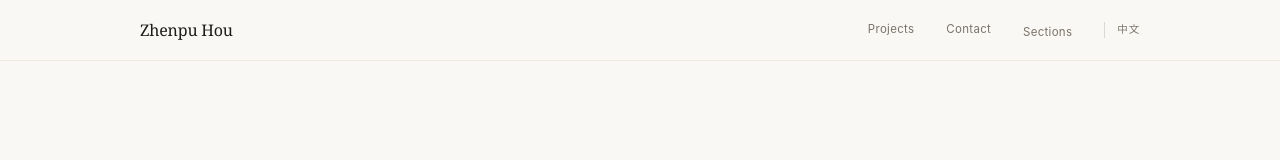
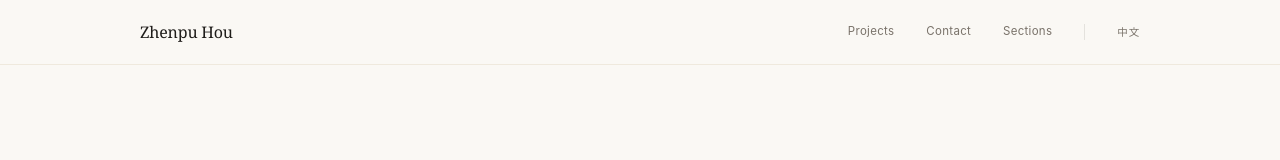
Before and after one commit to Howard-Hou-zhenpu/portfolio, a React (Vite) app: page / in a window 1280 px wide. Shown: the top 160 px of the page. Built offline with nearby package versions, Linux system fonts and the light colour scheme.

Commit message:
Header alignment: unified h-16, leading-none, consistent gap-8, separator

```diff
--- a/src/components/layout/Header.tsx
+++ b/src/components/layout/Header.tsx
@@ -37,52 +37,38 @@ export function Header() {
 
   useEffect(() => {
     if (!indexOpen) return;
-
-    function handleClickOutside(e: MouseEvent) {
-      if (
-        indexRef.current &&
-        !indexRef.current.contains(e.target as Node)
-      ) {
-        setIndexOpen(false);
-      }
-    }
     function handleEscape(e: KeyboardEvent) {
       if (e.key === "Escape") setIndexOpen(false);
     }
-
-    document.addEventListener("mousedown", handleClickOutside);
     document.addEventListener("keydown", handleEscape);
-    return () => {
-      document.removeEventListener("mousedown", handleClickOutside);
-      document.removeEventListener("keydown", handleEscape);
-    };
+    return () => document.removeEventListener("keydown", handleEscape);
   }, [indexOpen]);
 
   return (
     <header className="sticky top-0 z-50 bg-canvas/90 backdrop-blur-md border-b border-line-soft">
-      <div className="max-w-content mx-auto px-6 md:px-10 h-14 md:h-[3.75rem] flex items-center justify-between gap-4">
+      <div className="max-w-content mx-auto px-6 md:px-10 flex h-16 items-center justify-between">
         <a
           href="#top"
-          className="flex items-baseline gap-0 hover:opacity-80 transition-opacity shrink-0"
+          className="inline-flex items-center hover:opacity-80 transition-opacity shrink-0"
         >
-          <span className="font-serif text-[15px] md:text-base text-ink tracking-tightish">
+          <span className="font-serif text-[15px] md:text-base leading-none text-ink tracking-tightish">
             {siteConfig.name}
           </span>
         </a>
 
-        <nav className="hidden md:flex items-center gap-x-6 lg:gap-x-8">
+        <nav className="hidden md:flex items-center gap-8">
           {desktopNavKeys.map((item) => (
             <a
               key={item.href}
               href={item.href}
-              className="text-[11.5px] text-muted hover:text-accent transition-colors font-sans tracking-wide"
+              className="inline-flex items-center h-8 text-[11.5px] leading-none text-muted hover:text-accent transition-colors font-sans tracking-wide"
             >
               {t(item.key)}
             </a>
           ))}
 
           <div
-            className="relative"
+            className="relative inline-flex items-center"
             ref={indexRef}
             onMouseEnter={() => setIndexOpen(true)}
             onMouseLeave={() => setIndexOpen(false)}
@@ -98,14 +84,14 @@ export function Header() {
               onClick={() => setIndexOpen((v) => !v)}
               aria-expanded={indexOpen}
               aria-haspopup="menu"
-              className="text-[11.5px] text-muted hover:text-accent transition-colors font-sans tracking-wide"
+              className="inline-flex items-center h-8 text-[11.5px] leading-none text-muted hover:text-accent transition-colors font-sans tracking-wide"
             >
               {indexLabel}
             </button>
             {indexOpen && (
               <div
                 role="menu"
-                className="absolute right-0 top-full pt-2 min-w-[180px]"
+                className="absolute right-0 top-full pt-2 min-w-[172px]"
               >
                 <div className="border border-line-soft bg-canvas/95 backdrop-blur-md rounded-sm shadow-sm py-1.5">
                   {indexItems.map((item) => (
@@ -114,12 +100,12 @@ export function Header() {
                       href={item.href}
                       role="menuitem"
                       onClick={() => setIndexOpen(false)}
-                      className="flex items-baseline gap-3 px-4 py-2 text-[12px] text-ink-soft hover:text-accent hover:bg-canvas-soft/40 transition-colors font-sans"
+                      className="flex items-baseline gap-3 px-4 py-2 text-[12px] text-ink-soft hover:text-accent hover:bg-canvas-soft/50 transition-colors font-sans"
                     >
                       <span className="font-mono text-[10px] tracking-widish text-muted">
                         {item.index}
                       </span>
-                      <span>{t(item.key)}</span>
+                      <span className="leading-none">{t(item.key)}</span>
                     </a>
                   ))}
                 </div>
@@ -127,11 +113,13 @@ export function Header() {
             )}
           </div>
 
+          <span className="w-px h-4 bg-ink/10" aria-hidden />
+
           <button
             type="button"
             onClick={toggleLang}
             aria-label={langButtonAria}
-            className="font-mono text-[10.5px] tracking-widish uppercase text-muted hover:text-accent transition-colors pl-3 border-l border-ink/15"
+            className="inline-flex items-center h-8 font-mono text-[10.5px] leading-none tracking-widish uppercase text-muted hover:text-accent transition-colors"
           >
             {langButtonLabel}
           </button>
@@ -142,7 +130,7 @@ export function Header() {
             type="button"
             onClick={toggleLang}
             aria-label={langButtonAria}
-            className="font-mono text-[11px] tracking-widish uppercase text-ink-soft hover:text-accent transition-colors"
+            className="inline-flex items-center h-9 font-mono text-[11px] tracking-widish uppercase text-ink-soft hover:text-accent transition-colors"
           >
             {langButtonLabel}
           </button>
@@ -152,9 +140,9 @@ export function Header() {
             aria-label="Toggle menu"
             aria-expanded={open}
             onClick={() => setOpen((v) => !v)}
-            className="inline-flex items-center justify-center px-2 h-9 -mr-2 text-ink-soft hover:text-accent transition-colors"
+            className="inline-flex items-center justify-center h-9 px-2 -mr-2 text-ink-soft hover:text-accent transition-colors"
           >
-            <span className="font-mono text-[11px] tracking-widish uppercase">
+            <span className="font-mono text-[11px] leading-none tracking-widish uppercase">
               {open ? t("nav.close") : t("nav.menu")}
             </span>
           </button>
```
